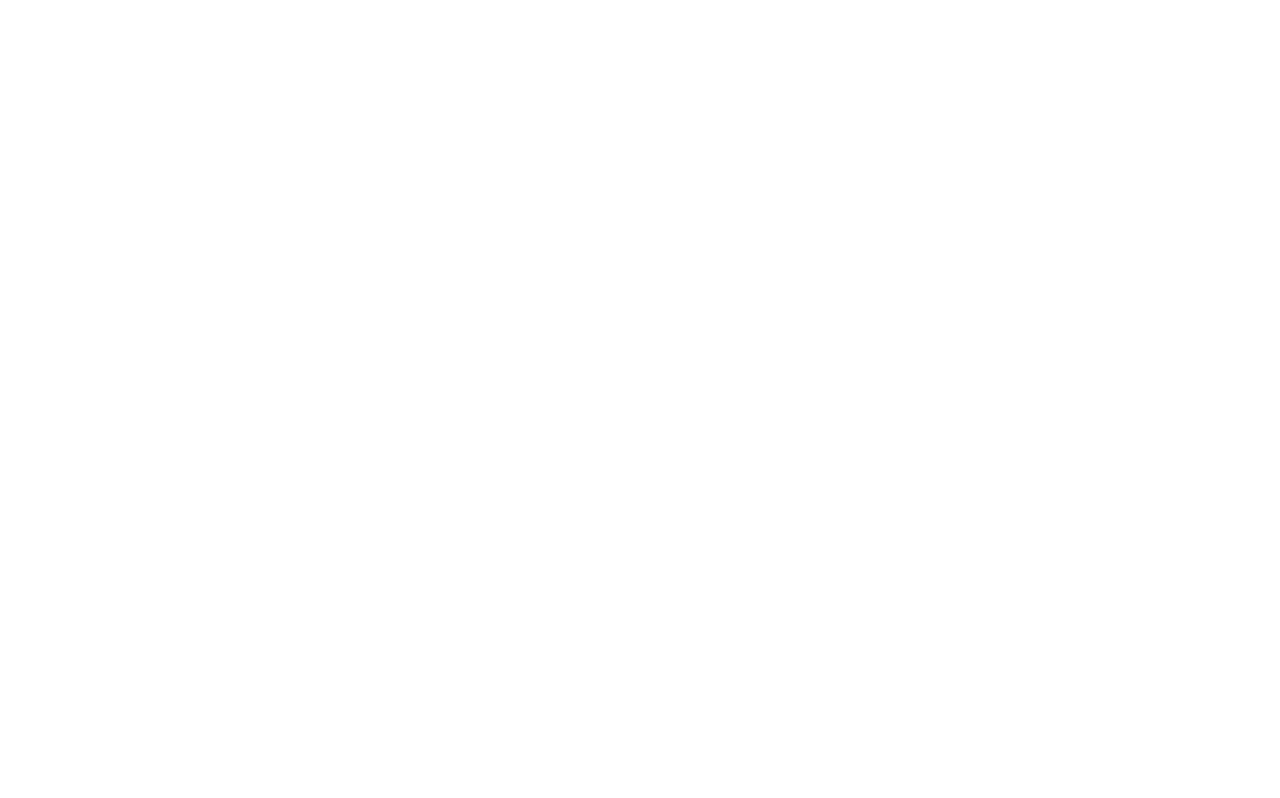
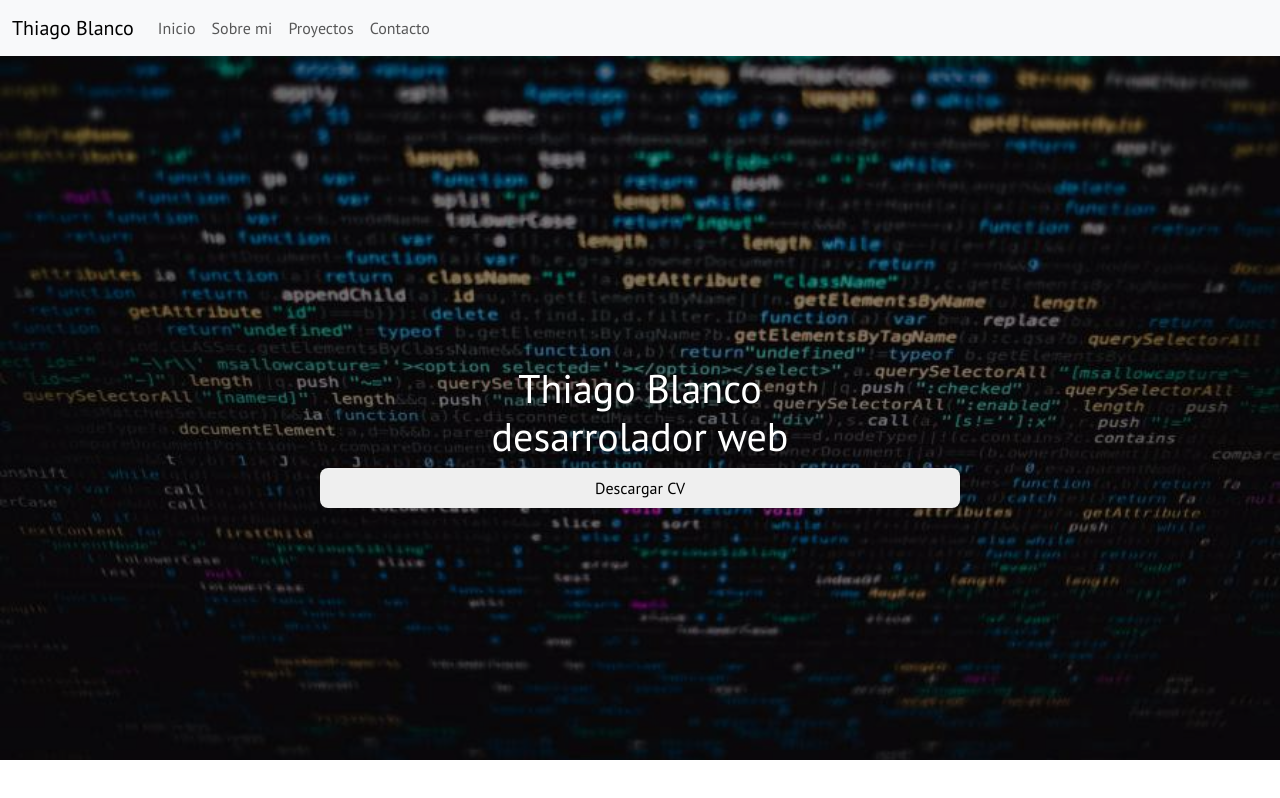
Before and after one commit to thiagoblanco2004-sudo/ProyectoPortfolio, a plain HTML site: page index.html in a window 1280 px wide. Drawn offline with nearby package versions, Linux system fonts and the light colour scheme.

Commit message:
header mobile

```diff
--- a/index.html
+++ b/index.html
@@ -7,12 +7,45 @@
     <link rel="preconnect" href="https://fonts.googleapis.com">
 <link rel="preconnect" href="https://fonts.gstatic.com" crossorigin>
 <link href="https://fonts.googleapis.com/css2?family=Oswald:wght@200..700&family=PT+Sans:ital,wght@0,400;0,700;1,400;1,700&display=swap" rel="stylesheet">
+<link href="https://cdn.jsdelivr.net/npm/bootstrap@5.3.8/dist/css/bootstrap.min.css" rel="stylesheet" integrity="sha384-sRIl4kxILFvY47J16cr9ZwB07vP4J8+LH7qKQnuqkuIAvNWLzeN8tE5YBujZqJLB" crossorigin="anonymous">
 <link rel="stylesheet" href="./style.css">
-<link href="https://cdn.jsdelivr.net/npm/bootstrap@5.3.8/dist/css/bootstrap.min.css" rel="stylesheet" integrity="sha384-sRIl4kxILFvY47J16cr9ZwB07vP4J8+LH7qKQnuqkuIAvNWLzeN8tE5YBujZqJLB" crossorigin="anonymous">
+
 </head>
 <body>
     <header>
+        <div class="position-absolute w-100 h-100 fondo-oscuro">
+      <nav class="navbar navbar-expand-lg bg-body-tertiary">
+  <div class="container-fluid">
+    <a class="navbar-brand" href="#">Thiago Blanco</a>
+    <button class="navbar-toggler" type="button" data-bs-toggle="collapse" data-bs-target="#navbarSupportedContent" aria-controls="navbarSupportedContent" aria-expanded="false" aria-label="Toggle navigation">
+      <span class="navbar-toggler-icon"></span>
+    </button>
+    <div class="collapse navbar-collapse" id="navbarSupportedContent">
+      <ul class="navbar-nav me-auto mb-2 mb-lg-0">
+        <li class="nav-item">
+          <a class="nav-link" aria-current="page" href="#">Inicio</a>
+        </li>
+        <li class="nav-item">
+          <a class="nav-link" href="#">Sobre mi</a>
+        </li>
+        <li class="nav-item">
+          <a class="nav-link" href="#">Proyectos</a>
+        </li>
+        <li class="nav-item">
+          <a class="nav-link" href="#">Contacto</a>
+        </li>
 
+
+      </ul>
+
+    </div>
+  </div>
+</nav>
+<section class="contenedor-header d-flex flex-column align-items-center justify-content-center h-100">
+<h1 class="text-white d-flex flex-column align-items-center">Thiago Blanco <span class="fw-ligth">desarrolador web</span></h1>
+<button class="btn-header">Descargar CV</button>
+</section>
+</div>
     </header>
 
     <script src="https://cdn.jsdelivr.net/npm/bootstrap@5.3.8/dist/js/bootstrap.bundle.min.js" integrity="sha384-FKyoEForCGlyvwx9Hj09JcYn3nv7wiPVlz7YYwJrWVcXK/BmnVDxM+D2scQbITxI" crossorigin="anonymous"></script>
--- a/style.css
+++ b/style.css
@@ -1,3 +1,35 @@
 * {
  font-family: "PT Sans", sans-serif;
     }
+
+    /* header */
+
+    header{
+background-image: url(./Imagenes/F100011964.jpg);
+background-position: center;
+height: 95vh;
+background-attachment: fixed;
+background-repeat: no-repeat;
+background-size: cover;
+position: relative;
+}
+
+
+.fondo-oscuro{
+background-color: rgba(0, 0, 0, 0.468);
+    }
+
+    .btn-header{
+padding: 0.5rem;
+width: 50%;
+border: none;
+border-radius: 0.5rem;
+
+        }
+
+        .btn-header:hover{
+background-color: black;
+color: #fff;
+border: 1px solid #fff
+
+            }
```
